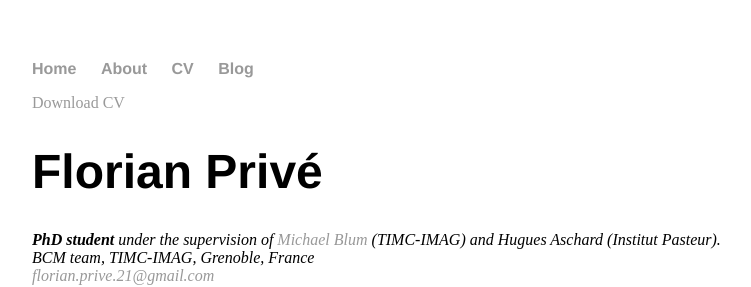
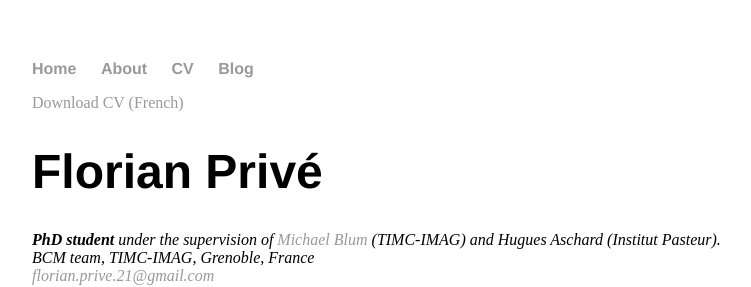
Before and after one commit to privefl/privefl.github.io, a Jekyll site: the page built from cv/index.html, in a window 1280 px wide. Shown: the top 287 px of the page, without its empty margins (160-911 px from the left). Built offline with Jekyll 4.4.1, drawn with Linux system fonts in a browser that asks for light colours.

Commit message:
Update index.html

```diff
--- a/cv/index.html
+++ b/cv/index.html
@@ -4,7 +4,7 @@
 ---
 
 	<div class="cv">
-		<a href="#" class="download" title="Download CV as PDF">Download CV</a>
+		<a href="test" class="download" title="Download CV as PDF">Download CV (French)</a>
 					<h1>Florian Privé</h1>
 					<address>
 					<strong>PhD student</strong> under the supervision of
@@ -28,5 +28,6 @@
 					Speaker at <A href="http://alt2016.sciencesconf.org/">ALT'2016</A>:
 					<A href="http://alt2016.sciencesconf.org/95128">
 						Goodness-of-fit tests for the Weibull distribution with censored data.</A>
+						<br>
 
 </div>
```
